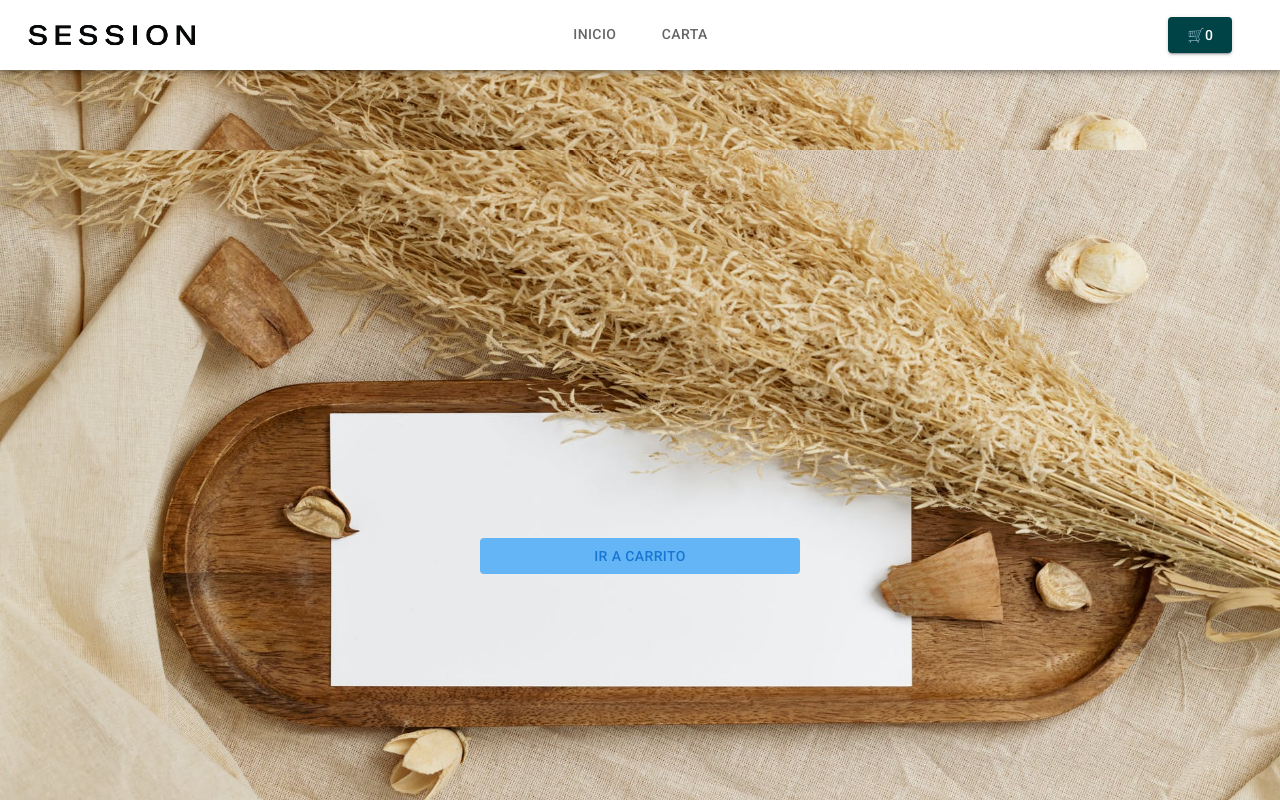
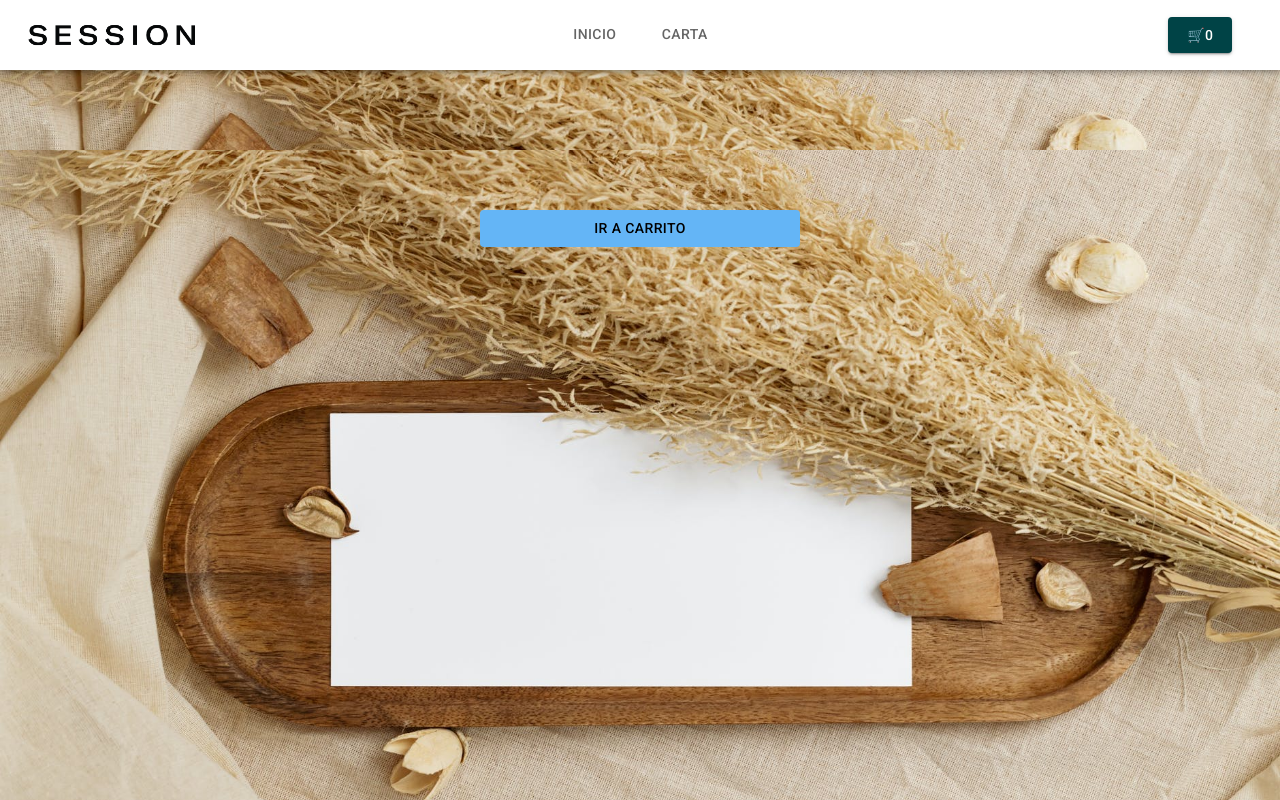
Before and after one commit to TiagoSantaMaria/react, a React (Create React App) app: page /foodmenu in a window 1280 px wide. Shown: the top 800 px of the page. Built offline with nearby package versions, Linux system fonts and the light colour scheme; no server answers; the database is empty.

Commit message:
Mejora Diseño

```diff
--- a/src/components/Item/Item.js
+++ b/src/components/Item/Item.js
@@ -65,7 +65,7 @@ const Item = ({name, img, desc, stock, value, idFood, foodsArray}) => {
           </Typography>
         </CardContent>
         <CardContent sx={{height:38, bgcolor:'#f3e5f5'}}>
-        <Link className='linkReactFoodMenu' sx={{}} to = {`/detail/${idFood}`}> <Button  sx={{mt:2, ml:5, bgcolor:'#84ffff'}}>Ver Detalle</Button></Link>
+        <Link className='linkReactFoodMenu' sx={{}} to = {`/detail/${idFood}`}> <Button  sx={{mt:2, ml:5, bgcolor:'#84ffff', color:'black'}}>Ver Detalle</Button></Link>
         </CardContent>
 
       </Card>
--- a/src/components/ItemListContainer/ItemListContainer.css
+++ b/src/components/ItemListContainer/ItemListContainer.css
@@ -3,10 +3,9 @@
     display: flex;
     justify-content: center;
 }
-
 .divHijo{
     display: flex;
-    flex-direction: row;
+    flex-direction: column;
     flex-wrap: wrap;
     justify-content: center;
     align-items: center;
@@ -16,8 +15,12 @@
 .sacarEstilo{
     text-decoration: none;
 }
+.centrarDiv{
+    display: flex;
+    justify-content: center;
+    align-content: center;
+}
 .acomodoBoton{
     width: 25vw;
-    display: flex;
     justify-content: center;
 }
--- a/src/components/ItemListContainer/ItemListContainer.js
+++ b/src/components/ItemListContainer/ItemListContainer.js
@@ -28,10 +28,15 @@ const ItemListContainer = () => {
           isLoading ?
           <LoadingComp/>
           :
-          <div className='divHijo'>
-            <ItemList foodsArray={foodsMenu}/>
-            <Link className='linkReactFoodMenu' to = {`/cart`}> <Button className='acomodoBoton' sx={{mt:1.5, bgcolor:'#64b5f6'}}>IR A CARRITO</Button></Link>
+          <div>
+            <div className='divHijo'>
+              <ItemList foodsArray={foodsMenu}/>
+            </div>
+            <div className='centrarDiv'>
+              <Link className='linkReactFoodMenu' to = {`/cart`}> <Button className='acomodoBoton' sx={{bgcolor:'#64b5f6', color:'black'}}>IR A CARRITO</Button></Link>
+            </div>
           </div>
+
         }
       </div>
   )
```
